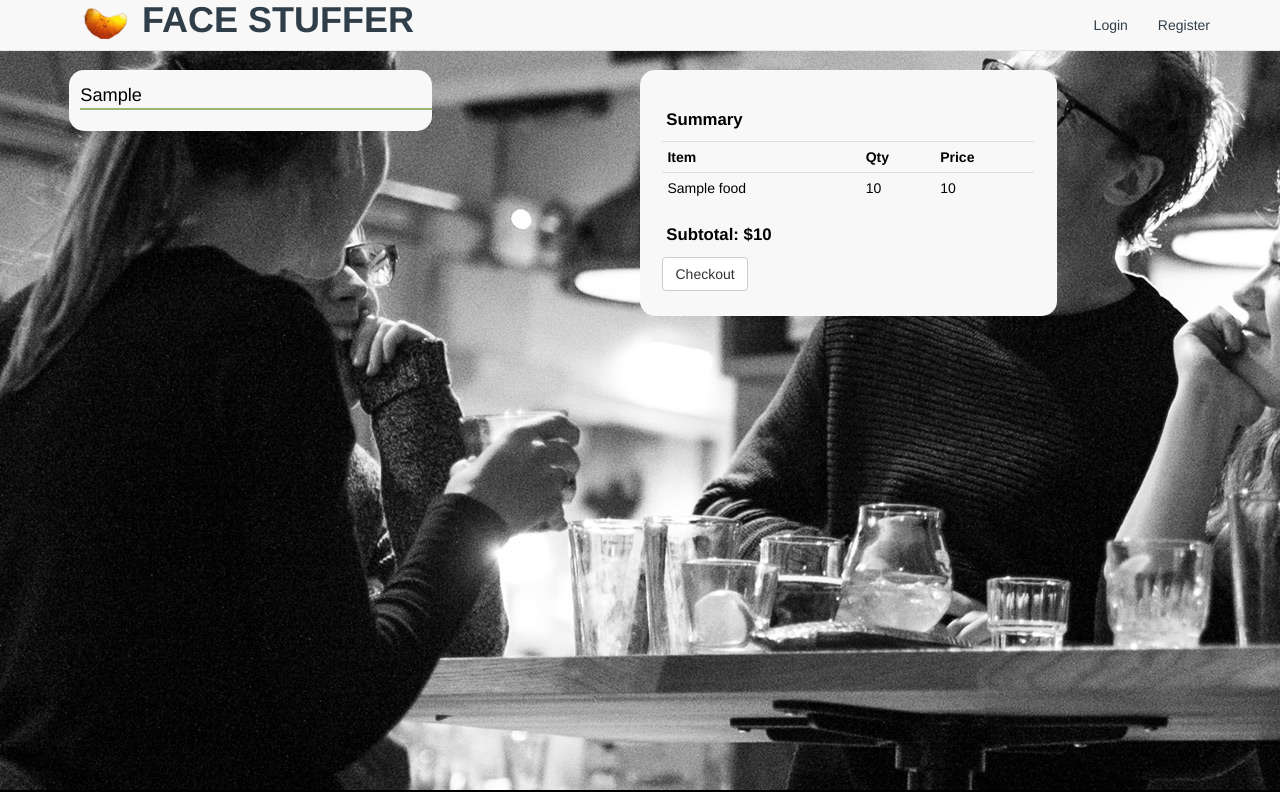
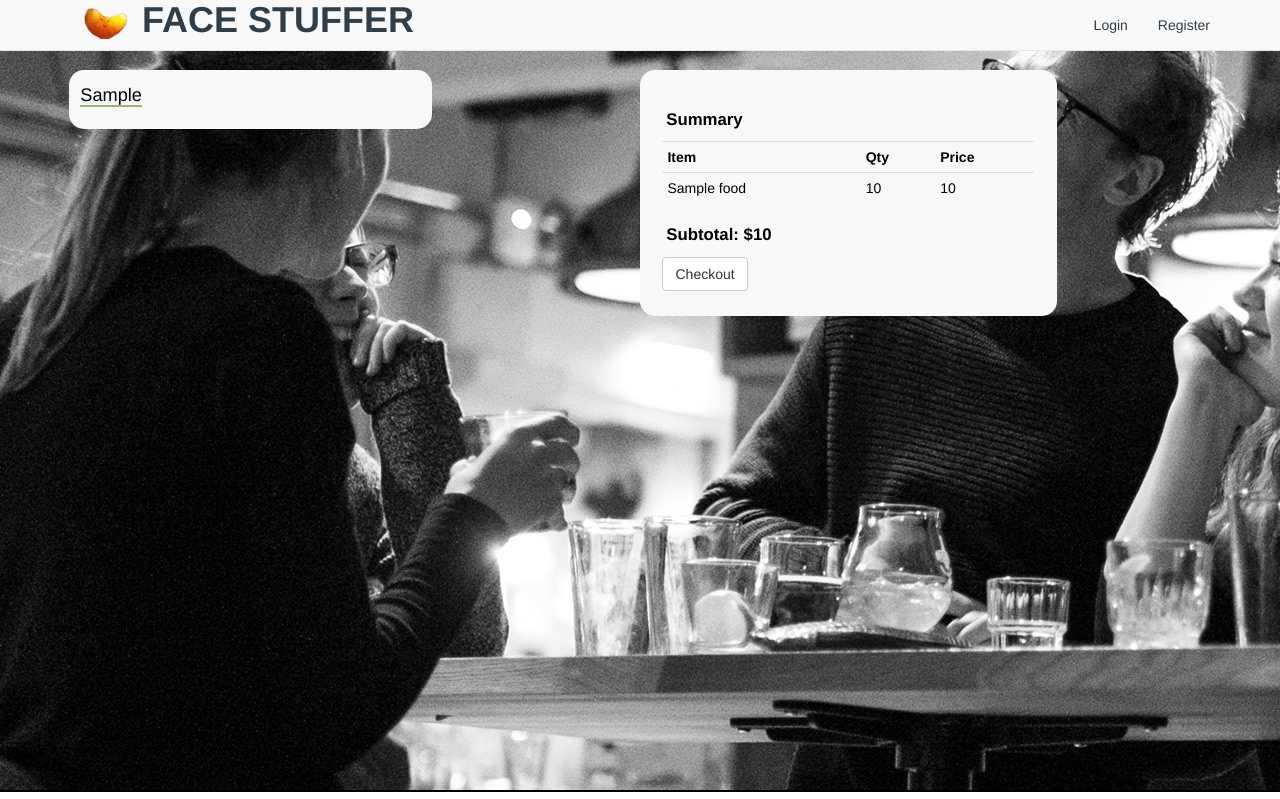
Before and after one commit to brittkistner/demo_1, a Django app: template menu/templates/restaurant_menu.html in a window 1280 px wide. Shown: the top 799 px of the page. Run offline with Django 3.2, Linux system fonts and the light colour scheme; the template is opened without the code that fills it: most values are stand-ins (such as "Sample title", 1, 10 or a date in 2020); some libraries are stand-ins or nearby versions.

Commit message:
styling on type

```diff
--- a/menu/static/css/stylesheet.css
+++ b/menu/static/css/stylesheet.css
@@ -46,6 +46,7 @@ width: 100%;
 overflow:auto;
 padding-bottom:150px;
 }
+
 
 .footer
 {
@@ -280,10 +281,13 @@ h4{
     padding-top:5%;
 }
 
-#type{
+#type span{
    /*border: 2px solid green;*/
+    margin-right: 20%;
    border-bottom: 2px solid #9bb672;
+   /*float: left;*/
 }
+
 
 /********************/
 /*PROFILE************/
--- a/menu/templates/restaurant_menu.html
+++ b/menu/templates/restaurant_menu.html
@@ -10,7 +10,7 @@
             <div class="row menu">
                 {% for food_type, food_ls in types.items %}
 {#                    <h5>{{ food_type }}</h5>#}
-                    <p id="type">{{ food_type }}</p>
+                    <p id="type"><span>{{ food_type }}</span></p>
                     {% for food, form in foods.items %}
                         {% if food.tag == food_type %}
                             <div id="item">
```
